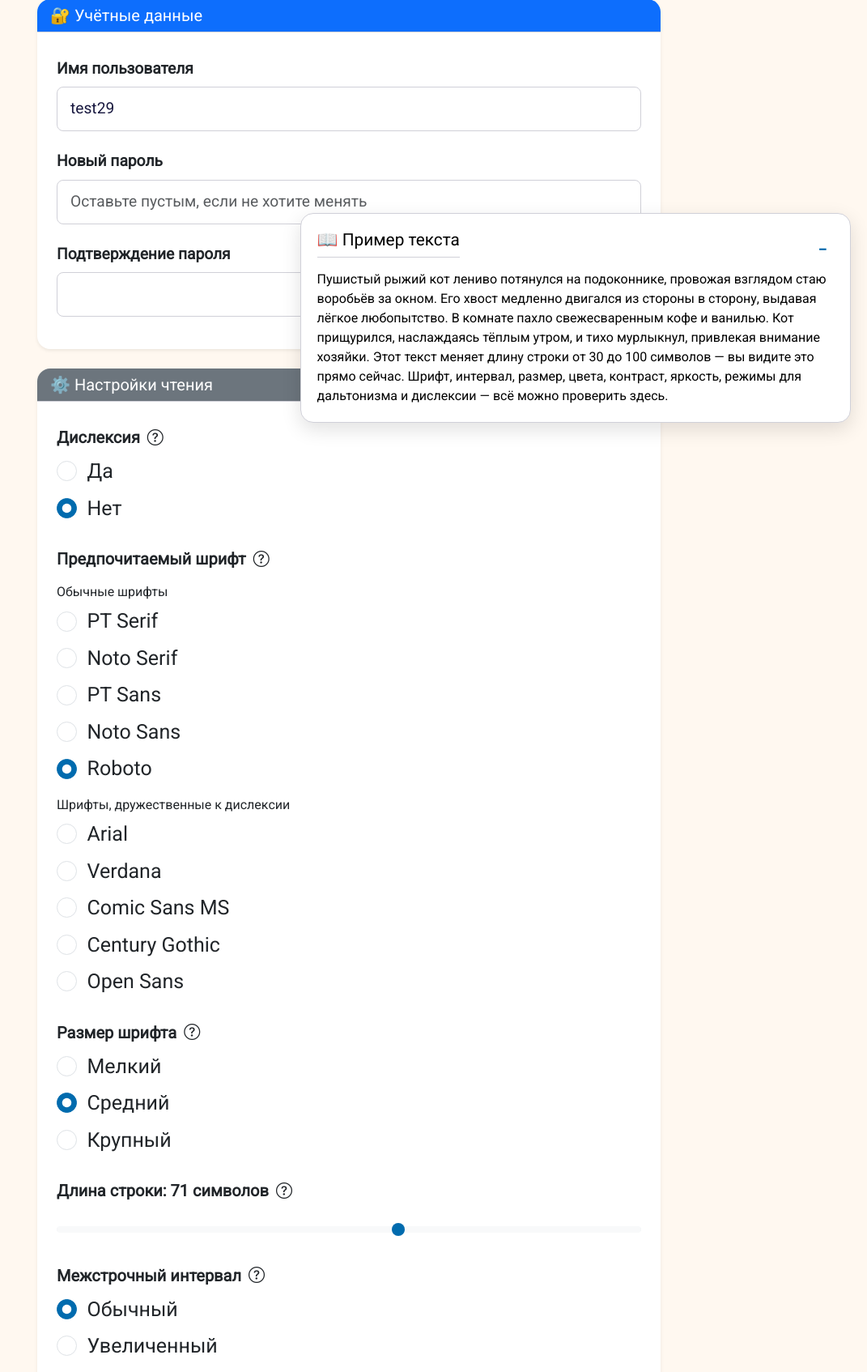
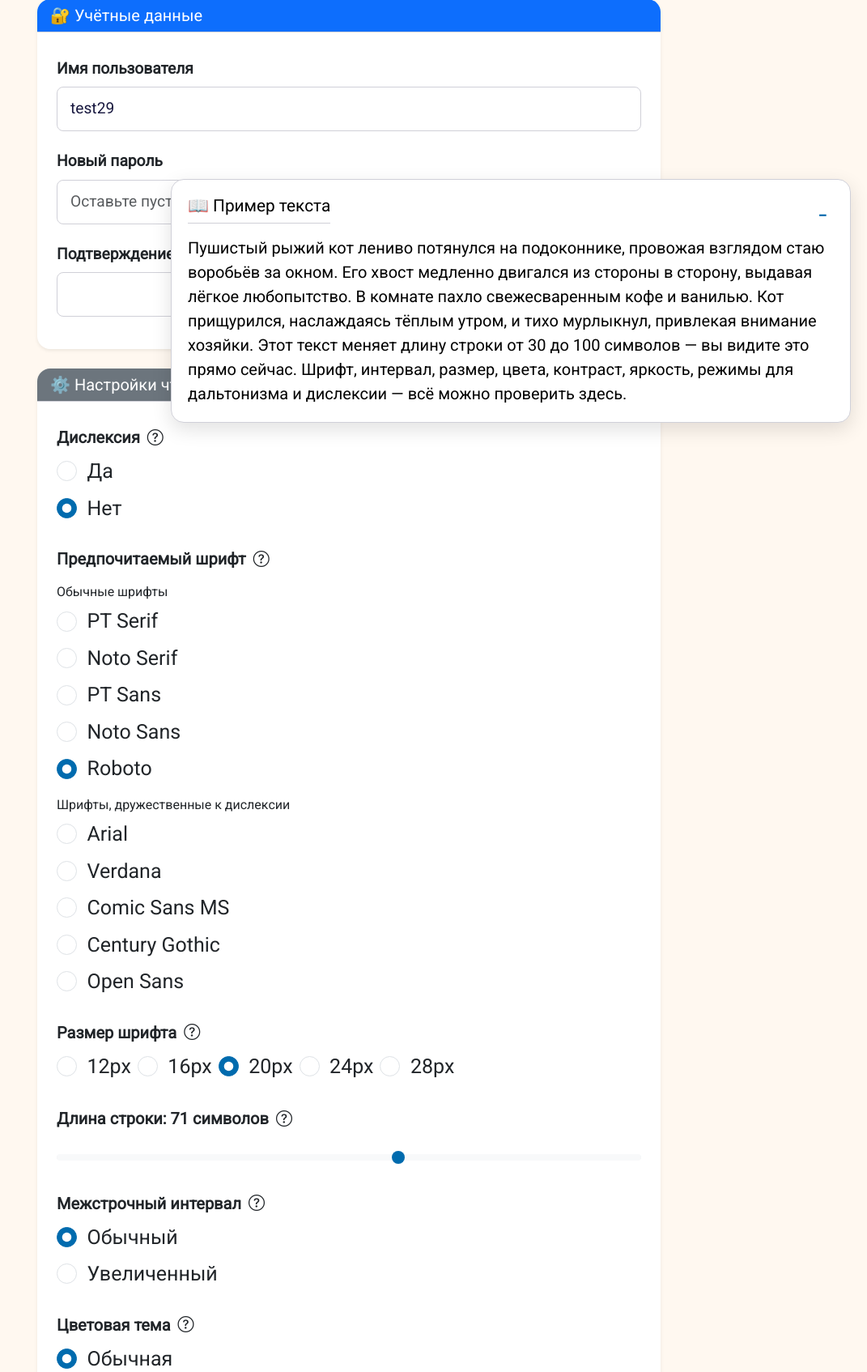
Before and after one commit to Dolgi-Mari/DiplomaProject, a Flask app: page /profile/edit in a window 1280 px wide. Shown: the part 258-1952 px from the top of the page at 81% size, without its empty margins (209-1280 px from the left). Run offline with Flask 3, Linux system fonts and the light colour scheme; a user stored in the database is signed in.

Commit message:
добавлены новые размеры текста чит

```diff
--- a/app.py
+++ b/app.py
@@ -46,6 +46,8 @@ class User(db.Model):
     contrast = db.Column(db.String(20))       # 'high', 'medium', 'low'
     color_vision = db.Column(db.String(20))   # 'normal', 'deutan', 'protan', 'tritan'
     font_pref = db.Column(db.String(20))      # 'small', 'medium', 'large'
+    font_size_px = db.Column(db.Integer, default=16)
+
     theme_pref = db.Column(db.String(20))     # 'light', 'dark', 'sepia', 'high_contrast'
     line_height = db.Column(db.String(20), default='normal')      # 'normal' или 'large'
     color_blindness_type = db.Column(db.String(20), default='none')   # 'none', 'protanopia', 'deuteranopia', 'tritanopia'
@@ -124,9 +126,10 @@ def test():
 
         # Дислексия и выбор шрифта
         has_dyslexia = request.form.get('dyslexia') == 'yes'
-        preferred_font = request.form.get('preferred_font', 'Roboto')   # новое поле
+        preferred_font = request.form.get('preferred_font', 'Roboto')# новое поле
+        font_size_px = int(request.form.get('font_size_px', 16))
 
-                # Обновляем пользователя
+        # Обновляем пользователя
         user.font_pref = font_pref
         user.theme_pref = theme
         user.contrast = theme
@@ -138,6 +141,7 @@ def test():
         user.light_sensitivity_level = light_sensitivity_level
         user.has_dyslexia = has_dyslexia
         user.preferred_font = preferred_font
+        user.font_size_px = font_size_px
 
         # Синхронизация color_blindness_type с color_vision
         if color_vision == 'normal':
@@ -224,6 +228,7 @@ def edit_profile():
         user.has_dyslexia = request.form.get('dyslexia') == 'yes'
         user.light_sensitivity_level = request.form.get('light_sensitivity_level', user.light_sensitivity_level or 'low')
         user.preferred_font = request.form.get('preferred_font', user.preferred_font or 'Roboto')
+        user.font_size_px = int(request.form.get('font_size_px', 16))
 
         db.session.commit()
         return redirect(url_for('profile', user_id=user.id))
@@ -467,8 +472,8 @@ def update_reader_settings():
     data = request.get_json()
     if 'preferred_font' in data:
         user.preferred_font = data['preferred_font']
-    if 'font_pref' in data:
-        user.font_pref = data['font_pref']
+    if 'font_size_px' in data:
+        user.font_size_px = data['font_size_px']
     if 'line_height' in data:
         user.line_height = data['line_height']
     if 'light_sensitivity_level' in data:
@@ -593,9 +598,9 @@ def generate_body_classes(user):
     classes = []
     css_vars = {}
 
-    # Размер шрифта
-    font_size = getattr(user, 'font_pref', 'medium')
-    classes.append(f'font-{font_size}')
+    # Размер шрифта (в пикселях)
+    font_size_px = getattr(user, 'font_size_px', 16)
+    css_vars['--base-font-size'] = f'{font_size_px}px'
 
     # Тема (с учётом дальтонизма)
     color_blind = getattr(user, 'color_blindness_type', 'none')
--- a/static/css/reader.css
+++ b/static/css/reader.css
@@ -3,7 +3,7 @@
 /* Базовые стили (по умолчанию) */
 body {
     font-family: Arial, sans-serif;
-    font-size: 16px;
+    font-size: var(--base-font-size, 16px);
     line-height: 1.5;
     color: #000;
     background-color: #fff;
@@ -39,7 +39,7 @@ body::before {
     z-index: -1;
 }
 
-/* Размер шрифта */
+/* Размер шрифта
 body.font-large {
     font-size: 24px;
     line-height: 1.7;
@@ -51,7 +51,7 @@ body.font-medium {
 body.font-small {
     font-size: 14px;
     line-height: 1.4;
-}
+} */
 
 /* Темы (стандартные) */
 body.theme-dark {
--- a/templates/profile_edit.html
+++ b/templates/profile_edit.html
@@ -84,10 +84,10 @@
     .demo-fixed.theme-protanopia { background: #f0f0f0 !important; color: #1a1a1a !important; }
     .demo-fixed.theme-deuteranopia { background: #f8f9fa !important; color: #212529 !important; }
     .demo-fixed.theme-tritanopia { background: #fff3e0 !important; color: #4a2e00 !important; }
-    /* Размер шрифта */
-    .demo-fixed.font-small .demo-text { font-size: 12px; }
-    .demo-fixed.font-medium .demo-text { font-size: 16px; }
-    .demo-fixed.font-large .demo-text { font-size: 24px; }
+    /* Размер шрифта (через переменную) */
+    .demo-fixed .demo-text {
+        font-size: var(--preview-font-size, 16px);
+    }
     /* Межстрочный интервал */
     .demo-fixed.line-height-normal .demo-text { line-height: 1.5; }
     .demo-fixed.line-height-large .demo-text { line-height: 2.0; }
@@ -224,20 +224,38 @@
                     <div class="mb-4">
                         <label class="form-label fw-semibold fs-5">
                             Размер шрифта
-                            <i class="bi bi-question-circle ms-1" data-bs-toggle="tooltip" title="Крупный шрифт необходим при сниженной остроте зрения (пресбиопия, миопия). Мелкий подходит для коротких сеансов чтения."></i>
+                            <i class="bi bi-question-circle ms-1" data-bs-toggle="tooltip" title="Выберите размер в пикселях. Крупный шрифт необходим при сниженной остроте зрения (пресбиопия, миопия)."></i>
                         </label>
-                        <div>
-                            <div class="form-check mb-2">
-                                <input class="form-check-input" type="radio" name="vision" id="vision_small" value="small" {% if user.font_pref == 'small' %}checked{% endif %}>
-                                <label class="form-check-label" for="vision_small">Мелкий</label>
+                        <div class="row g-2">
+                            <div class="col-auto">
+                                <div class="form-check">
+                                    <input class="form-check-input" type="radio" name="font_size_px" id="size_12" value="12" {% if user.font_size_px == 12 %}checked{% endif %}>
+                                    <label class="form-check-label" for="size_12">12px</label>
+                                </div>
                             </div>
-                            <div class="form-check mb-2">
-                                <input class="form-check-input" type="radio" name="vision" id="vision_medium" value="medium" {% if user.font_pref == 'medium' or not user.font_pref %}checked{% endif %}>
-                                <label class="form-check-label" for="vision_medium">Средний</label>
+                            <div class="col-auto">
+                                <div class="form-check">
+                                    <input class="form-check-input" type="radio" name="font_size_px" id="size_16" value="16" {% if user.font_size_px == 16 or not user.font_size_px %}checked{% endif %}>
+                                    <label class="form-check-label" for="size_16">16px</label>
+                                </div>
                             </div>
-                            <div class="form-check">
-                                <input class="form-check-input" type="radio" name="vision" id="vision_large" value="large" {% if user.font_pref == 'large' %}checked{% endif %}>
-                                <label class="form-check-label" for="vision_large">Крупный</label>
+                            <div class="col-auto">
+                                <div class="form-check">
+                                    <input class="form-check-input" type="radio" name="font_size_px" id="size_20" value="20" {% if user.font_size_px == 20 %}checked{% endif %}>
+                                    <label class="form-check-label" for="size_20">20px</label>
+                                </div>
+                            </div>
+                            <div class="col-auto">
+                                <div class="form-check">
+                                    <input class="form-check-input" type="radio" name="font_size_px" id="size_24" value="24" {% if user.font_size_px == 24 %}checked{% endif %}>
+                                    <label class="form-check-label" for="size_24">24px</label>
+                                </div>
+                            </div>
+                            <div class="col-auto">
+                                <div class="form-check">
+                                    <input class="form-check-input" type="radio" name="font_size_px" id="size_28" value="28" {% if user.font_size_px == 28 %}checked{% endif %}>
+                                    <label class="form-check-label" for="size_28">28px</label>
+                                </div>
                             </div>
                         </div>
                     </div>
@@ -483,7 +501,7 @@
     function updatePreview() {
         if (!demoDiv) return;
 
-        const fontSize = getSelectedValue('vision') || 'medium';
+        const fontSizePx = getSelectedValue('font_size_px') ? parseInt(getSelectedValue('font_size_px')) : 16;
         let theme = getSelectedValue('theme') || getSelectedValue('contrast') || 'normal';
         const colorVision = getSelectedValue('color_vision') || 'normal';
         const lineHeight = getSelectedValue('line_height') || 'normal';
@@ -493,7 +511,7 @@
         const brightnessVal = brightnessSlider ? parseInt(brightnessSlider.value) : 50;
         const lineWidthVal = lineWidthSlider ? parseInt(lineWidthSlider.value) : 66;
 
-        let classes = [`font-${fontSize}`];
+        let classes = [];
 
         if (colorVision === 'protan') {
             classes.push('theme-protanopia');
@@ -530,6 +548,7 @@
         }
         demoDiv.style.setProperty('--preview-contrast', contrastFactor);
         demoDiv.style.setProperty('--preview-darkness', darkness);
+        demoDiv.style.setProperty('--preview-font-size', fontSizePx + 'px');
         demoTextDiv.style.maxWidth = lineWidthVal + 'ch';
     }
 
```
Also changed, not shown: add_font_size_px.py (added, +19 -0 lines), templates/reader.html (+18 -32 lines), templates/test.html (+36 -15 lines), instance/users.db.
